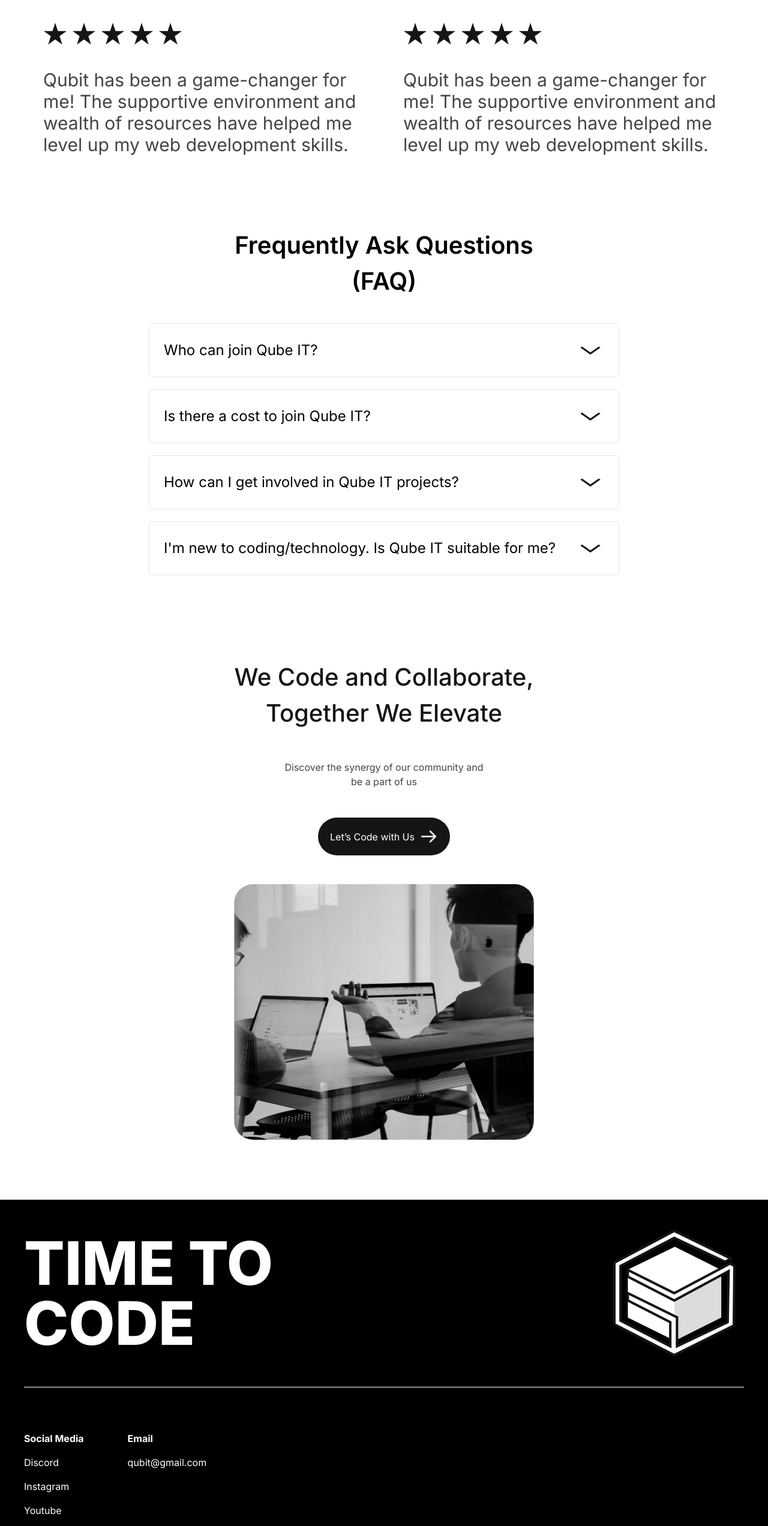
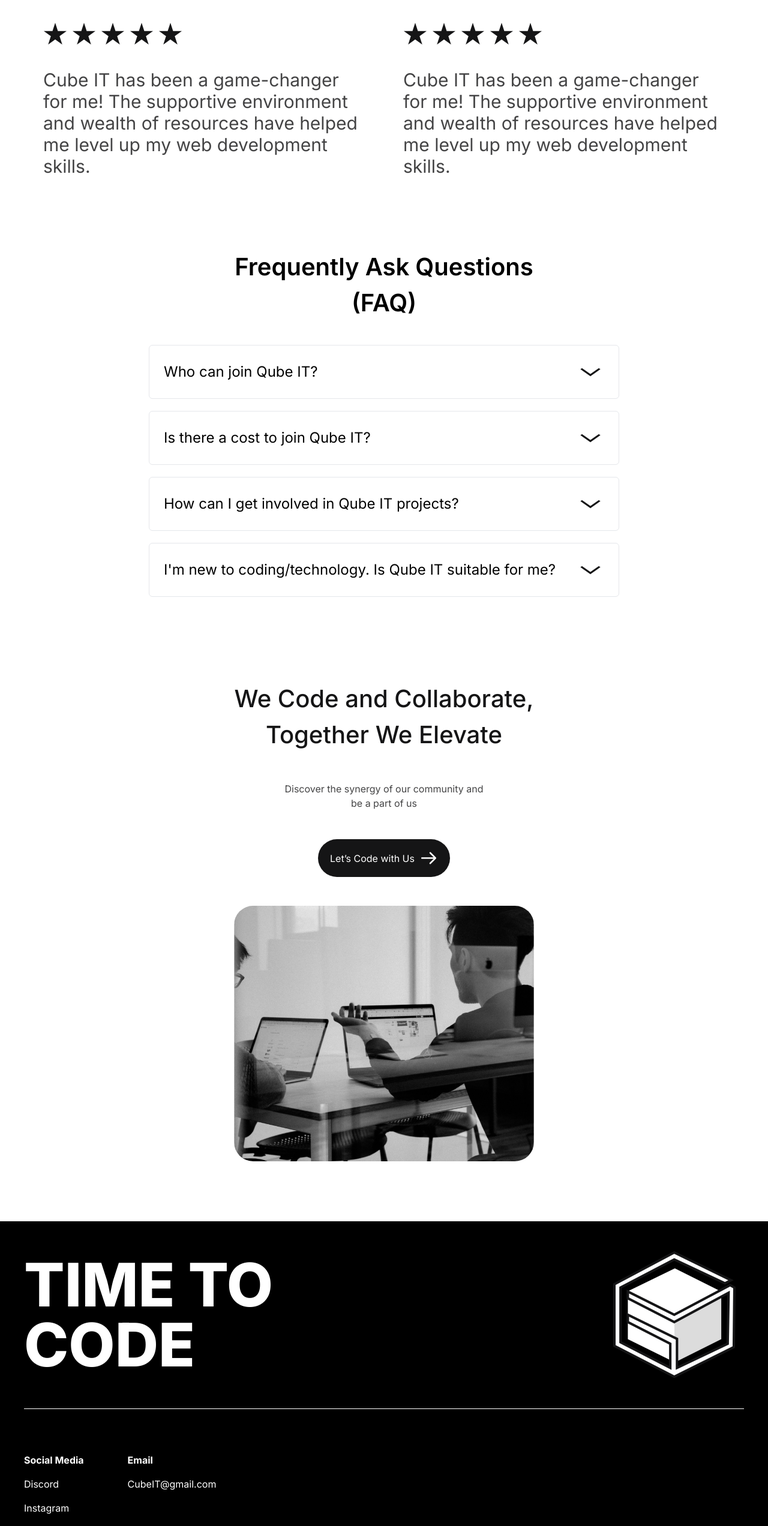
Before and after one commit to Qubit-CodeTogether/landing-page-qubit, a Next.js app: page / in a window 1280 px wide. Shown: the part 2902-5446 px from the top of the page at 60% size. Built offline with nearby package versions, Linux system fonts and the light colour scheme.

Commit message:
chore: change qubit to Cube IT

```diff
--- a/components/footer/index.tsx
+++ b/components/footer/index.tsx
@@ -29,11 +29,11 @@
       </div>
       <div className="flex flex-col gap-4 text-white">
         <p className="font-bold">Email</p>
-        <Link href={"mailto:"}>qubit@gmail.com</Link>
+        <Link href={"mailto:"}>CubeIT@gmail.com</Link>
       </div>
     </div>
     <p className="text-white">
-      Copyright © Qubit. All rights reserved. 2024
+      Copyright ©Cube IT. All rights reserved. 2024
     </p>
   </div>
 );
--- a/dummies/testimonials-dummy.ts
+++ b/dummies/testimonials-dummy.ts
@@ -13,7 +13,7 @@
     role: "Web Developer",
     rate: 5,
     message:
-      "Qubit has been a game-changer for me! The supportive environment and wealth of resources have helped me level up my web development skills.",
+      "Cube IT has been a game-changer for me! The supportive environment and wealth of resources have helped me level up my web development skills.",
   },
   {
     name: "Sara Durtete",
@@ -21,7 +21,7 @@
     role: "UI/UX Designer",
     rate: 5,
     message:
-      "Qubit has been a game-changer for me! The supportive environment and wealth of resources have helped me level up my web development skills.",
+      "Cube IT has been a game-changer for me! The supportive environment and wealth of resources have helped me level up my web development skills.",
   },
   {
     name: "Ujang",
@@ -29,7 +29,7 @@
     role: "Mobile Developer",
     rate: 5,
     message:
-      "Qubit has been a game-changer for me! The supportive environment and wealth of resources have helped me level up my web development skills.",
+      "Cube IT has been a game-changer for me! The supportive environment and wealth of resources have helped me level up my web development skills.",
   },
   {
     name: "John Doe",
@@ -37,6 +37,6 @@
     role: "Tech Lead",
     rate: 5,
     message:
-      "Qubit has been a game-changer for me! The supportive environment and wealth of resources have helped me level up my web development skills.",
+      "Cube IT has been a game-changer for me! The supportive environment and wealth of resources have helped me level up my web development skills.",
   },
 ];
```
